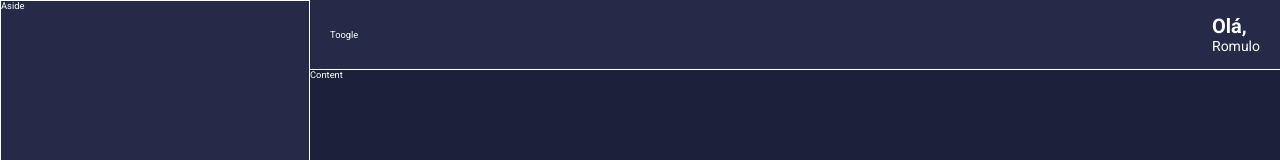
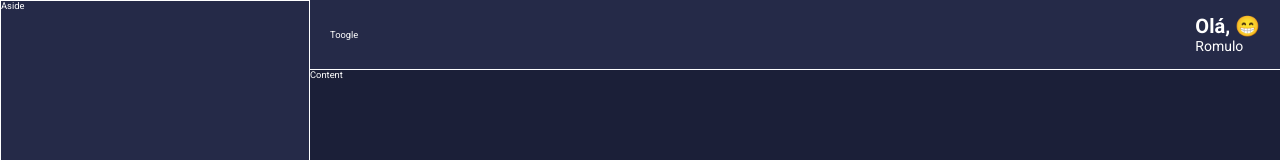
Before and after one commit to romulorosafullstack/2025-react-ts-carteira-digital, a React (Vite) app: page / in a window 1280 px wide. Shown: the top 160 px of the page. Built offline with nearby package versions, Linux system fonts and the light colour scheme.

Commit message:
importando emojis userEmoji sorteando e retornando um dos emojis da lista como resultado

```diff
--- a/src/components/MainHeader/index.tsx
+++ b/src/components/MainHeader/index.tsx
@@ -1,18 +1,28 @@
+import React, { useMemo } from 'react';
+
 import {
   Container,
   Profile,
   Welcome,
   UserName,
-} from "./styles"
+} from "./styles";
+
+import emojis from '../../utils/emojis';
 
 const MainHeader: React.FC = () => {
+
+  const userEmoji = useMemo(() => {
+    const indice = Math.floor(Math.random() * emojis.length);
+    return emojis[indice];
+  }, []);
+
   return (
     <>
       <Container>
         <h1>Toogle</h1>
         <Profile>
           <Welcome>
-            Olá,
+            Olá, {userEmoji}
             <UserName>
               Romulo
             </UserName>
```
